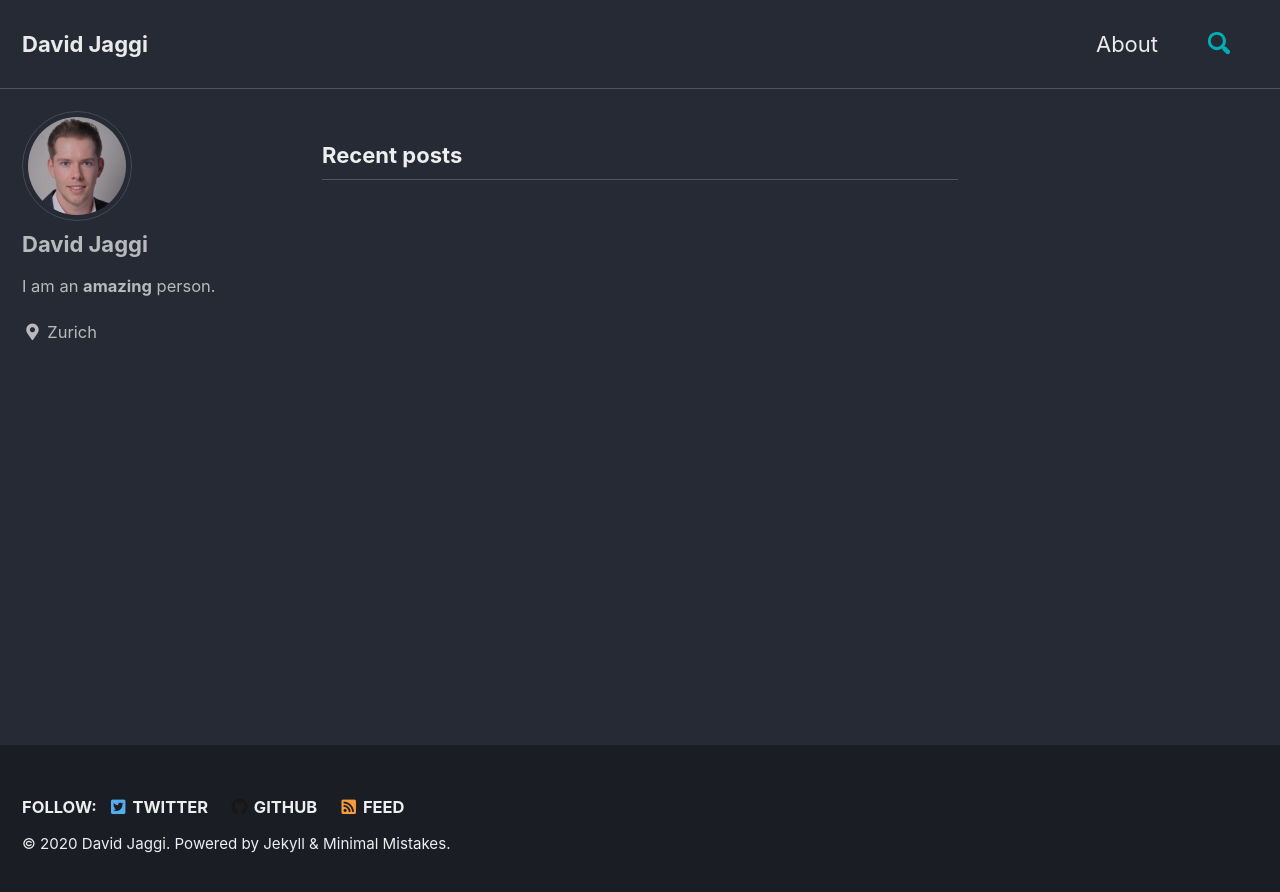
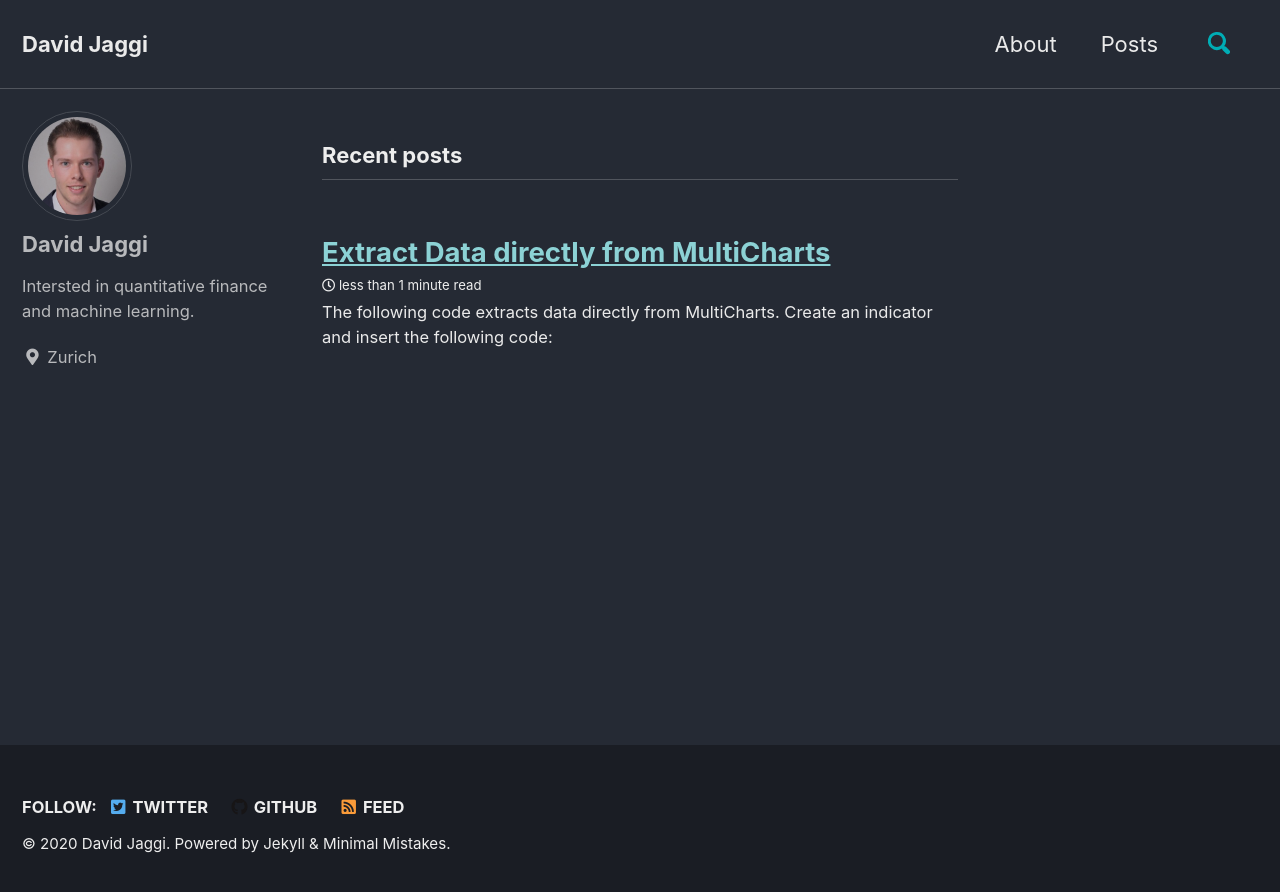
Before and after one commit to davidjaggi/davidjaggi.github.io_v1, a Jekyll site: the page built from index.html, in a window 1280 px wide. Shown: the top 892 px of the page. Built offline with Jekyll 4.4.1, drawn with Linux system fonts in a browser that asks for light colours; cached includes are drawn as plain includes; the list of posts is cut into pages by our own code; part of the change alters nothing that is shown.

Commit message:
new post added

````diff
--- a/_config.yml
+++ b/_config.yml
@@ -94,7 +94,7 @@ analytics:
 author:
   name             : "David Jaggi"
   avatar           : "/assets/images/cover_image.jpg" # path of avatar image, e.g. "/assets/images/bio-photo.jpg"
-  bio              : "I am an **amazing** person."
+  bio              : "Intersted in quantitative finance and machine learning."
   location         : "Zurich"
   email            :
   links:
--- a/_data/navigation.yml
+++ b/_data/navigation.yml
@@ -4,8 +4,8 @@ main:
   #   url: https://mmistakes.github.io/minimal-mistakes/docs/quick-start-guide/
   - title: "About"
     url: /about/
-  # - title: "Sample Posts"
-  #   url: /year-archive/
+  - title: "Posts"
+    url: /posts/
   # - title: "Sample Collections"
   #   url: /collection-archive/
   # - title: "Sitemap"
--- /dev/null
+++ b/_posts/2020-10-31-extract data-from-multicharts.md
@@ -0,0 +1,40 @@
+---
+title: "Extract Data directly from MultiCharts"
+categories:
+  - MultiCharts
+tags:
+  - multicharts
+  - code
+  - trading
+  - software
+---
+
+The following code extracts data directly from MultiCharts. Create an indicator and insert the following code:
+
+```
+Inputs:
+  iPrint(False),
+  iFileName("C:\Users\Administrator\5min.txt"),
+  iPrecision(4);
+
+Variables:
+  dateInDateTimeFormat(0),
+  timeInDateTimeFormat(0),
+  dateReadable(""),
+  timeReadable("");
+
+Once begin
+      Print(File(iFileName),"Date,Time,Open,High,Low,Close,Vol,OI" );
+end ;
+
+dateInDateTimeFormat = ElDateToDateTime(Date);
+timeInDateTimeFormat = eltimetodatetime(Time);
+dateReadable = FormatDate("MM/dd/yyyy",dateInDateTimeFormat);
+timeReadable = FormatTime("HH:mm",timeInDateTimeFormat);
+if iPrint = True then
+  Print(File(iFileName),dateReadable + "," + timeReadable + "," + NumToStr(O,iPrecision) + ","+
+    NumToStr(H,iPrecision)+","+NumToStr(L,iPrecision)+","+NumToStr(C,iPrecision)+","+
+    NumToStr(Volume,0)+","+NumToStr(OpenInt,0));
+```
+
+Adjust the iFilename and set it to the correct path where you want to store the txt-file. iPrecision lets you decide how many decimal places the exported file should contain. The headings are “Date,Time,Open,High,Low,Close,Vol,OI” which are specially set in order to import the file into BuildAlpha. After inserting the indicator into MC set the bar time correctly and set the input iPrint to true. The file should only take a few seconds to be generated.
````
